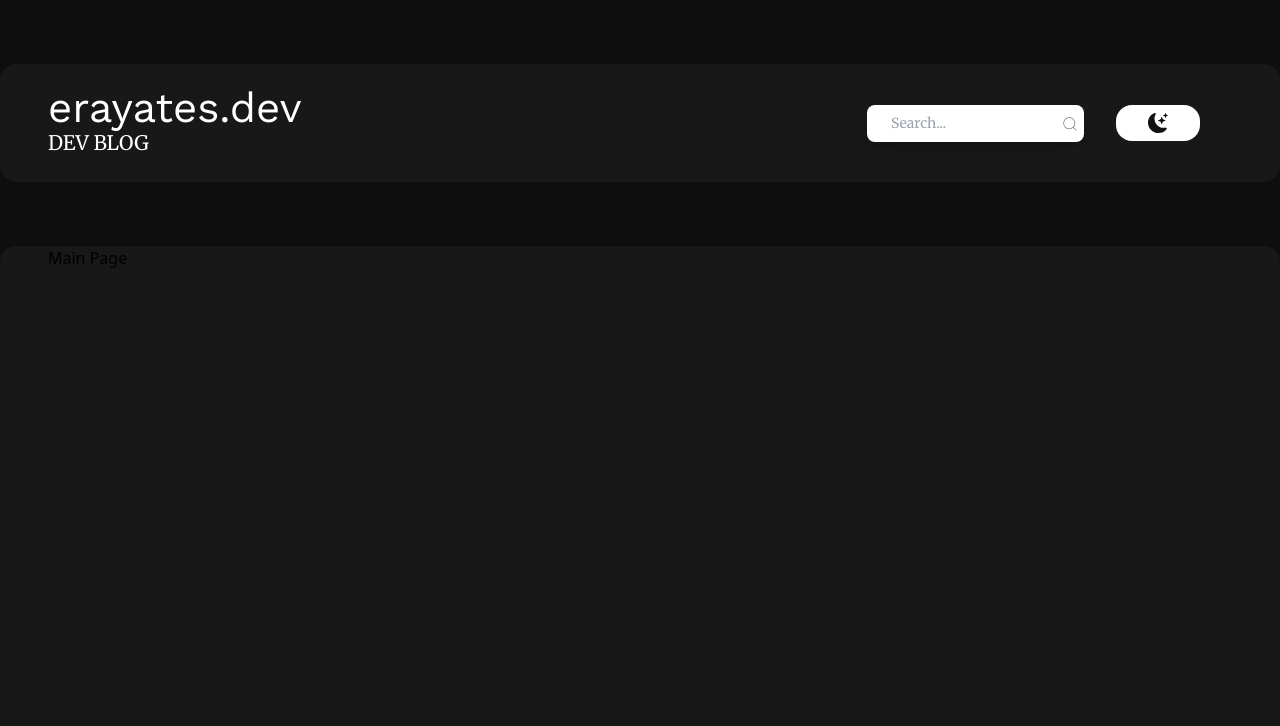
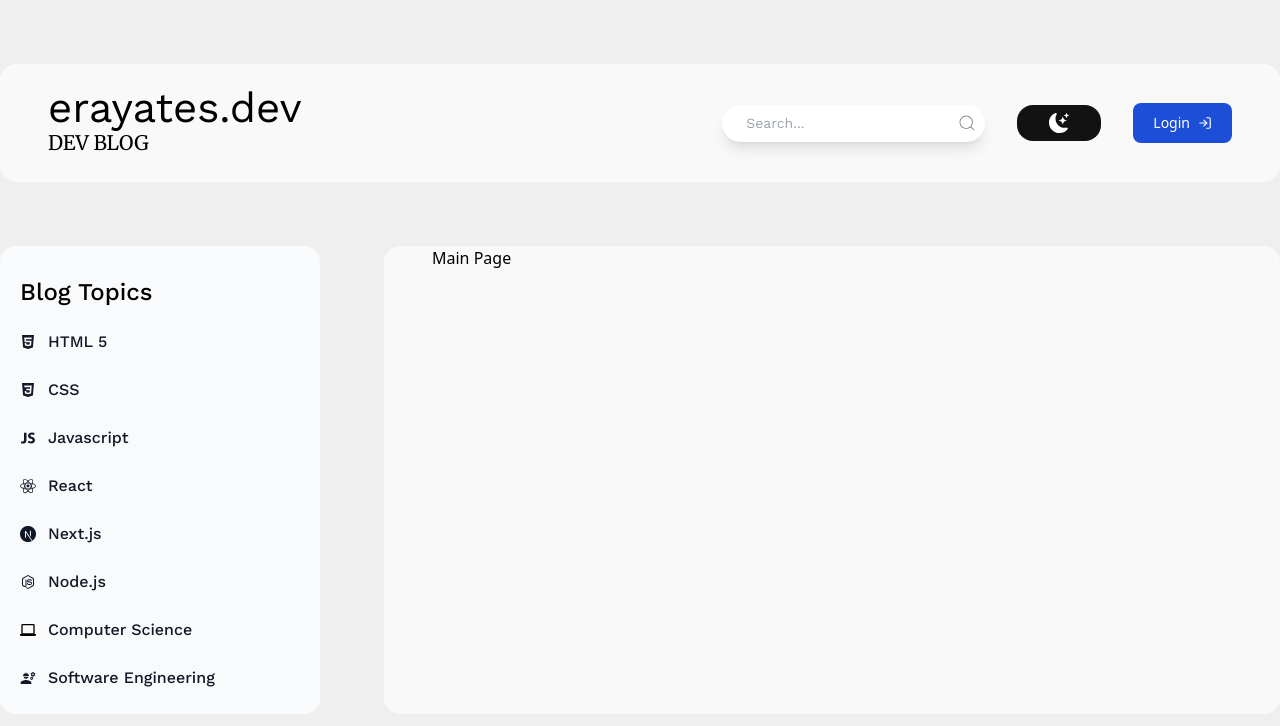
Before and after one commit to erayates/blog-template, a Next.js app: page / in a window 1280 px wide. Shown: the top 726 px of the page. Built offline with nearby package versions, Linux system fonts and the light colour scheme; no server answers.

Commit message:
Sidebar added.

```diff
--- a/src/app/globals.css
+++ b/src/app/globals.css
@@ -11,5 +11,5 @@ footer{
 }
 
 main{
-    @apply mb-16 rounded-2xl
+    @apply ml-16 rounded-2xl
 }
--- a/src/app/layout.tsx
+++ b/src/app/layout.tsx
@@ -4,8 +4,7 @@ import { Inter } from 'next/font/google'
 import { Session } from 'next-auth'
 
 import Header from '@/components/layouts/Header'
-
-const inter = Inter({ subsets: ['latin'] })
+import Sidebar from '@/components/layouts/Sidebar'
 
 export const metadata = {
   title: 'erayates.dev | Dev Blog',
@@ -20,10 +19,11 @@ export default function RootLayout({
   session: Session
 }) {
   return (
-    <html lang="en" className='dark'>
+    <html lang="en">
       <Provider session={session}>
-        <body className="container mx-auto bg-[#EFEFEF] dark:bg-[#0e0e0e]">
+        <body className="mx-8 lg:container lg:mx-auto bg-[#EFEFEF] dark:bg-[#0e0e0e] grid grid-cols-12">
           <Header />
+          <Sidebar />
           {children}
         </body>
       </Provider>
--- a/src/app/login/page.tsx
+++ b/src/app/login/page.tsx
@@ -4,47 +4,49 @@ import { useEffect, useState } from 'react';
 
 import { signIn, signOut, useSession, getProviders } from 'next-auth/react'
 
+import { AiFillGithub, AiOutlineGoogle } from 'react-icons/ai'
+import { useRouter } from 'next/navigation';
+
 export default function Login() {
-    const { data: session, status } = useSession();
+    const { data: session } = useSession();
+    const router = useRouter();
 
     const [providers, setProviders] = useState(null);
 
+    if (session) router.push('/');
+
     useEffect(() => {
+
+
         const setUpProviders = async () => {
-            const response = await getProviders();
+            const response: any = await getProviders();
             setProviders(response);
         }
 
         setUpProviders();
     }, [])
 
-    console.log(status)
+    console.log(providers)
 
     return (
-        <main className="">
-            <div className="text-4xl font-bold">Login</div>
-            {providers && Object.values(providers).map((provider: any) => {
-                return (
-                    <button
-                        key={provider.name}
-                        className="bg-gray-800 text-white rounded-md p-4"
-                        onClick={() => signIn(provider.id)}
-                    >
-                        Sign in with {provider.name}
-                    </button>
+        <main className="flex justify-center items-center flex-col py-20 col-span-9">
+            {providers && !session?.user &&
+                (
+                    <>
+                        <h2 className="text-4xl font-primary">Login</h2>
+                        <p className='text-gray-500 text-center mt-2 mb-4 font-secondary'>Sign in to your account to continue</p>
+                        <button type="button" className="text-white bg-[#24292F] hover:bg-[#24292F]/90 focus:ring-4 focus:outline-none focus:ring-[#24292F]/50 font-medium rounded-lg text-sm px-5 py-2.5 text-center inline-flex items-center dark:focus:ring-gray-500 dark:hover:bg-[#050708]/30 mr-2 mb-2" onClick={() => signIn(providers.github.id)}>
+                            <AiFillGithub className="mr-2 text-[20px]" />
+                            Sign in with Github
+                        </button>
+                        <button type="button" className="text-white bg-[#4285F4] hover:bg-[#4285F4]/90 focus:ring-4 focus:outline-none focus:ring-[#4285F4]/50 font-medium rounded-lg text-sm px-5 py-2.5 text-center inline-flex items-center dark:focus:ring-[#4285F4]/55 mr-2 mb-2" onClick={() => signIn(providers.google.id)}>
+                            <AiOutlineGoogle className='mr-2 text-[20px]' />
+                            Sign in with Google
+                        </button>
+                    </>
                 )
-            })}
-            {session?.user && (
-                <div>
-                    <div className="text-4xl font-bold">Signed in as {session.user.email}</div>
-                    <button
-                        className="bg-gray-800 text-white rounded-md p-4"
-                        onClick={() => signOut()}
-                    >
-                        Sign out
-                    </button>
-                </div>
-            )}
+            }
+
         </main>
     )
 }
--- a/src/app/page.tsx
+++ b/src/app/page.tsx
@@ -2,7 +2,7 @@ import Image from 'next/image'
 
 export default function Home() {
   return (
-    <main className="flex min-h-screen flex-col justify-between mx-auto">
+    <main className="col-span-9">
       Main Page
     </main>
   )
--- /dev/null
+++ b/src/components/commons/buttons/LoginButton.tsx
@@ -0,0 +1,17 @@
+import { useRouter } from 'next/navigation'
+import { FiLogIn } from 'react-icons/fi'
+
+export default function LoginButton (){
+    const router = useRouter();
+
+    return(
+        <button
+            type="button"
+            className="text-white bg-blue-700 hover:scale-105 dark:bg-white dark:text-[#121212] hover:bg-blue-600 transition font-medium rounded-lg text-sm px-5 py-2.5  flex items-center"
+            onClick={() => router.push('/login')}
+        >
+            Login
+            <FiLogIn className="ml-2" />
+        </button>
+    )
+}
--- a/src/components/commons/buttons/SwitchTheme.tsx
+++ b/src/components/commons/buttons/SwitchTheme.tsx
@@ -15,10 +15,13 @@ export default function SwitchTheme() {
 
   useEffect(() => {
     setTheme(localStorage.getItem('theme'));
+    const html = document.documentElement;
+    localStorage.getItem('theme') === 'dark' && html.classList.add('dark');
+
   }, [])
 
   return (
-    <button className='switch-theme text-[20px] mx-8 py-2 px-8 text-white bg-[#121212] dark:bg-white dark:text-[#121212] rounded-2xl' onClick={() => handleSwitchTheme()}>
+    <button className='switch-theme text-[20px] mx-8 py-2 px-8 hover:scale-105 text-white transition bg-dark dark:bg-white dark:text-[#121212] rounded-2xl' onClick={() => handleSwitchTheme()}>
       {theme === 'dark' ? <BsFillSunFill /> : <BsFillMoonStarsFill />}
     </button>
   );
--- a/src/components/layouts/Header.jsx
+++ b/src/components/layouts/Header.tsx
@@ -5,21 +5,22 @@ import Image from "next/image";
 import { CiSearch } from 'react-icons/ci';
 import LogoutButton from "../commons/buttons/LogoutButton";
 import SwitchTheme from "../commons/buttons/SwitchTheme";
+import LoginButton from "../commons/buttons/LoginButton";
 
 export default function Header() {
     const { data: session, status } = useSession();
 
     return (
-        <header className="py-6 flex items-center justify-between my-16 rounded-2xl">
-            <div className="site-logo dark:text-white">
+        <header className="py-6 flex items-center justify-between my-16 rounded-2xl col-span-12">
+            <div className="site-logo dark:text-white w-1/3">
                 <h1 className="site-title text-[42px] font-primary leading-10">erayates.dev</h1>
                 <span className="site-subtitle text-[20px] font-secondary">DEV BLOG</span>
             </div>
 
-            <div className="site-header-content flex items-center">
-                <div className="site-search  relative">
-                    <input type="text" placeholder="Search..." className="site-search-input shadow-lg outline-none py-2 px-6 rounded-lg font-secondary text-[14px]" />
-                    <CiSearch className="absolute right-[5px] top-[10px] text-[18px] text-[#7d7d7d]" />
+            <div className="site-header-content flex items-center justify-end w-2/3">
+                <div className="site-search w-1/3 relative">
+                    <input type="text" placeholder="Search..." className="site-search-input shadow-lg outline-none py-2 px-6 rounded-full font-primary text-[14px] w-full" />
+                    <CiSearch className="absolute right-[8px] top-[8px] text-[20px] text-[#7d7d7d]" />
                 </div>
                 <SwitchTheme />
                 {status === 'authenticated' && session.user ? (
@@ -33,7 +34,7 @@ export default function Header() {
                     </div>
                 ) : (
                     <div className="site-login">
-
+                        <LoginButton />
                     </div>
                 )
 
--- /dev/null
+++ b/src/components/layouts/Sidebar.tsx
@@ -0,0 +1,77 @@
+'use client';
+import { IoLogoJavascript, IoLogoHtml5, IoLogoCss3, IoLogoNodejs } from 'react-icons/io'
+import { SiNextdotjs, SiReact } from 'react-icons/si'
+import { GrPersonalComputer } from 'react-icons/gr'
+import { MdEngineering } from 'react-icons/md'
+
+
+export default function Sidebar() {
+    return (
+        <>
+            <button data-drawer-target="default-sidebar" data-drawer-toggle="default-sidebar" aria-controls="default-sidebar" type="button" className="inline-flex items-center p-2 mt-2 ml-3 text-sm text-gray-500 rounded-lg sm:hidden hover:bg-gray-100 focus:outline-none focus:ring-2 focus:ring-gray-200 dark:text-gray-400 dark:hover:bg-gray-700 dark:focus:ring-gray-600">
+                <span className="sr-only">Open sidebar</span>
+                <svg className="w-6 h-6" aria-hidden="true" fill="currentColor" viewBox="0 0 20 20" xmlns="http://www.w3.org/2000/svg">
+                    <path clip-rule="evenodd" fill-rule="evenodd" d="M2 4.75A.75.75 0 012.75 4h14.5a.75.75 0 010 1.5H2.75A.75.75 0 012 4.75zm0 10.5a.75.75 0 01.75-.75h7.5a.75.75 0 010 1.5h-7.5a.75.75 0 01-.75-.75zM2 10a.75.75 0 01.75-.75h14.5a.75.75 0 010 1.5H2.75A.75.75 0 012 10z"></path>
+                </svg>
+            </button>
+
+            <aside id="default-sidebar" className="rounded-2xl top-0 z-40 transition-transform sm:translate-x-0 dark:text-white font-primary col-span-3" aria-label="Sidebar">
+                <div className="h-full px-3 py-4 overflow-y-auto bg-gray-50 dark:bg-gray-800 rounded-2xl">
+                    <h3 className="text-[24px] font-medium my-3 pl-2">Blog Topics</h3>
+                    <ul className="space-y-2 font-medium">
+                        <li>
+                            <a href="#" className="flex items-center p-2 text-gray-900 rounded-lg dark:text-white hover:bg-gray-100 dark:hover:bg-gray-700">
+                                <IoLogoHtml5 />
+                                <span className="flex-1 ml-3 whitespace-nowrap">HTML 5</span>
+                            </a>
+                        </li>
+                        <li>
+                            <a href="#" className="flex items-center p-2 text-gray-900 rounded-lg dark:text-white hover:bg-gray-100 dark:hover:bg-gray-700">
+                                <IoLogoCss3 />
+                                <span className="flex-1 ml-3 whitespace-nowrap">CSS</span>
+                            </a>
+                        </li>
+                        <li>
+                            <a href="#" className="flex items-center p-2 text-gray-900 rounded-lg dark:text-white hover:bg-gray-100 dark:hover:bg-gray-700">
+                                <IoLogoJavascript />
+                                <span className="flex-1 ml-3 whitespace-nowrap">Javascript</span>
+                            </a>
+                        </li>
+                        <li>
+                            <a href="#" className="flex items-center p-2 text-gray-900 rounded-lg dark:text-white hover:bg-gray-100 dark:hover:bg-gray-700">
+                                <SiReact />
+                                <span className="flex-1 ml-3 whitespace-nowrap">React</span>
+                            </a>
+                        </li>
+                        <li>
+                            <a href="#" className="flex items-center p-2 text-gray-900 rounded-lg dark:text-white hover:bg-gray-100 dark:hover:bg-gray-700">
+                                <SiNextdotjs />
+                                <span className="flex-1 ml-3 whitespace-nowrap">Next.js</span>
+                            </a>
+                        </li>
+                        <li>
+                            <a href="#" className="flex items-center p-2 text-gray-900 rounded-lg dark:text-white hover:bg-gray-100 dark:hover:bg-gray-700">
+                                <IoLogoNodejs />
+                                <span className="flex-1 ml-3 whitespace-nowrap">Node.js</span>
+                            </a>
+                        </li>
+                        <li>
+                            <a href="#" className="flex items-center p-2 text-gray-900 rounded-lg dark:text-white hover:bg-gray-100 dark:hover:bg-gray-700">
+                                <GrPersonalComputer />
+                                <span className="flex-1 ml-3 break-normal">Computer Science</span>
+                            </a>
+                        </li>
+                        <li>
+                            <a href="#" className="flex items-center p-2 text-gray-900 rounded-lg dark:text-white hover:bg-gray-100 dark:hover:bg-gray-700">
+                                <MdEngineering />
+                                <span className="flex-1 ml-3 break-normal">Software Engineering</span>
+                            </a>
+                        </li>
+                    </ul>
+                </div>
+            </aside>
+        </>
+
+
+    )
+}
--- a/tailwind.config.js
+++ b/tailwind.config.js
@@ -16,6 +16,9 @@ module.exports = {
         primary: 'Work Sans, sans-serif',
         secondary: 'Merriweather , sans-serif',
       },
+      backgroundColor:{
+        dark: '#121212',
+      }
 
     },
   },
```
Also changed, not shown: src/components/commons/buttons/LogoutButton.tsx (+6 -3 lines).
